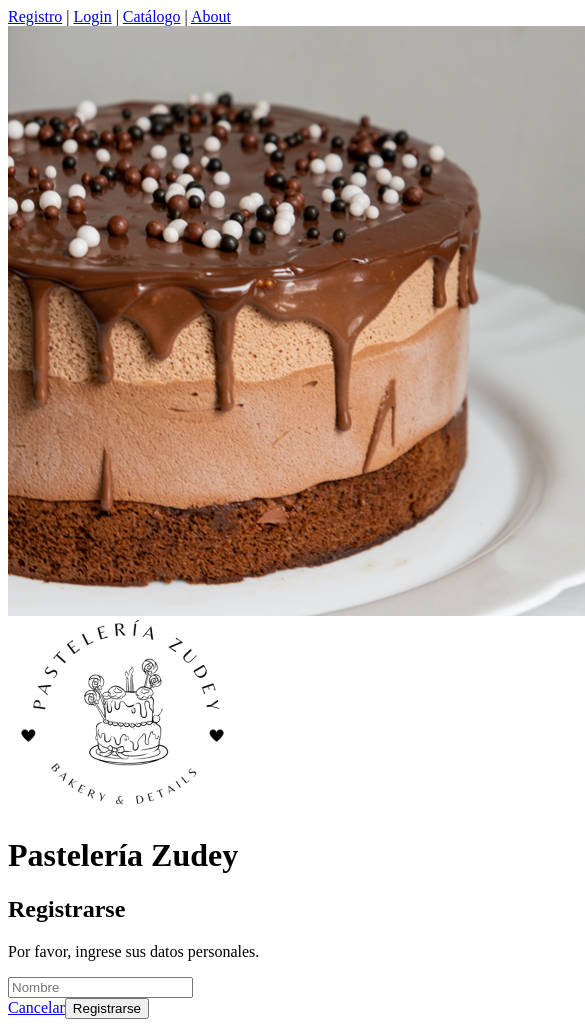
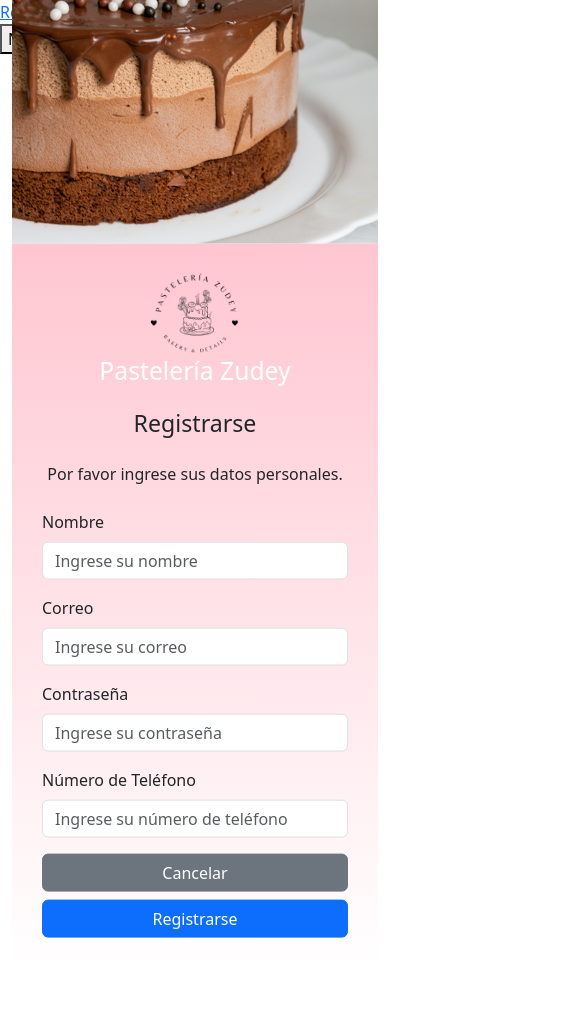
Before and after one commit to FernandozS05/frontend_pasteleria, a Vue app: page /registro in a window 390 px wide. Shown: the whole page, 585 px wide, since content can reach past the window. After the commit the page ends 967 px from the top, so only its background shows below. Built offline with nearby package versions, Linux system fonts and the light colour scheme.

Commit message:
Estilos y Librerías instaladas

```diff
--- a/package.json
+++ b/package.json
@@ -8,9 +8,12 @@
     "lint": "vue-cli-service lint"
   },
   "dependencies": {
+    "bootstrap": "^5.3.2",
     "core-js": "^3.8.3",
+    "toastify-js": "^1.12.0",
     "vue": "^3.2.13",
     "vue-router": "^4.0.3",
+    "vue-toastify": "^2.0.0-alpha.2",
     "vue3-toastify": "^0.2.1"
   },
   "devDependencies": {
--- a/src/components/HelloWorld.vue
+++ b/src/components/HelloWorld.vue
@@ -1,5 +1,33 @@
 <template>
-
+  <div class="hello">
+    <h1>{{ msg }}</h1>
+    <p>
+      For a guide and recipes on how to configure / customize this project,<br>
+      check out the
+      <a href="https://cli.vuejs.org" target="_blank" rel="noopener">vue-cli documentation</a>.
+    </p>
+    <h3>Installed CLI Plugins</h3>
+    <ul>
+      <li><a href="https://github.com/vuejs/vue-cli/tree/dev/packages/%40vue/cli-plugin-babel" target="_blank" rel="noopener">babel</a></li>
+      <li><a href="https://github.com/vuejs/vue-cli/tree/dev/packages/%40vue/cli-plugin-eslint" target="_blank" rel="noopener">eslint</a></li>
+    </ul>
+    <h3>Essential Links</h3>
+    <ul>
+      <li><a href="https://vuejs.org" target="_blank" rel="noopener">Core Docs</a></li>
+      <li><a href="https://forum.vuejs.org" target="_blank" rel="noopener">Forum</a></li>
+      <li><a href="https://chat.vuejs.org" target="_blank" rel="noopener">Community Chat</a></li>
+      <li><a href="https://twitter.com/vuejs" target="_blank" rel="noopener">Twitter</a></li>
+      <li><a href="https://news.vuejs.org" target="_blank" rel="noopener">News</a></li>
+    </ul>
+    <h3>Ecosystem</h3>
+    <ul>
+      <li><a href="https://router.vuejs.org" target="_blank" rel="noopener">vue-router</a></li>
+      <li><a href="https://vuex.vuejs.org" target="_blank" rel="noopener">vuex</a></li>
+      <li><a href="https://github.com/vuejs/vue-devtools#vue-devtools" target="_blank" rel="noopener">vue-devtools</a></li>
+      <li><a href="https://vue-loader.vuejs.org" target="_blank" rel="noopener">vue-loader</a></li>
+      <li><a href="https://github.com/vuejs/awesome-vue" target="_blank" rel="noopener">awesome-vue</a></li>
+    </ul>
+  </div>
 </template>
 
 <script>
--- a/src/components/Registro/RegistroUsuario.vue
+++ b/src/components/Registro/RegistroUsuario.vue
@@ -1,53 +1,81 @@
 <template>
-  <div>
-    <router-view></router-view>
-    <div class="container">
-      <div class="row">
-        <div class="col-md-6 p-4">
-          <div class="seccion-izquierda">
+  <div class="container position-absolute top-50 start-50 translate-middle">
+    <div class="row">
+      <!-- Parte izquierda con imagen -->
+      <div class="col-md-6 order-md-1">
+        <img
+          src="../../assets/Imagen2.png"
+          alt="Imagen Pastelería"
+          class="img-fluid"
+        />
+      </div>
+
+      <!-- Parte derecha con degradado y formulario -->
+      <div class="col-md-6 order-md-2">
+        <div class="gradient-background">
+          <div class="text-center mb-4">
+            <!-- Logotipo y nombre de la pastelería -->
             <img
-              src="../../assets/Imagen2.png"
-              alt="Imagen Pastelería"
-              class="img-fluid w-100"
+              src="../../assets/Logo1.png"
+              alt="Logotipo Pastelería Zudey"
+              class="img-fluid logo"
             />
+            <h2 class="text-white">Pastelería Zudey</h2>
           </div>
-        </div>
 
-        <div class="col-md-6 p-4">
-          <div class="seccion-derecha text-center">
-            <div id="degradado-rosa" class="d-flex align-items-center">
-              <img src="../../assets/Logo1.png" alt="Logo Pastelería" />
-              <h1 class="ml-2">Pastelería Zudey</h1>
+          <h3 class="text-center mb-4">Registrarse</h3>
+          <p class="text-center mb-4">
+            Por favor ingrese sus datos personales.
+          </p>
+
+          <form>
+            <div class="mb-3">
+              <label for="nombre" class="form-label">Nombre</label>
+              <input
+                type="text"
+                class="form-control"
+                id="nombre"
+                placeholder="Ingrese su nombre"
+              />
             </div>
-            <h2 class="mt-4">Registrarse</h2>
-            <p class="mb-4">Por favor, ingrese sus datos personales.</p>
 
-            <form @submit.prevent="registro">
-              <p class="text-danger">{{ registroError }}</p>
-              <div class="mb-3">
-                <input
-                  v-model="nombre"
-                  type="text"
-                  placeholder="Nombre"
-                  required
-                  class="form-control"
-                />
-              </div>
+            <div class="mb-3">
+              <label for="correo" class="form-label">Correo</label>
+              <input
+                type="email"
+                class="form-control"
+                id="correo"
+                placeholder="Ingrese su correo"
+              />
+            </div>
 
-              <div class="d-flex justify-content-between">
-                <router-link
-                  to="/iniciarSesion"
-                  class="btn btn-secondary"
-                  :class="{ active: $route.path === '/iniciarSesion' }"
-                  aria-current="page"
-                  >Cancelar</router-link
-                >
-                <button type="submit" class="btn btn-primary">
-                  Registrarse
-                </button>
-              </div>
-            </form>
-          </div>
+            <div class="mb-3">
+              <label for="contrasena" class="form-label">Contraseña</label>
+              <input
+                type="password"
+                class="form-control"
+                id="contrasena"
+                placeholder="Ingrese su contraseña"
+              />
+            </div>
+
+            <div class="mb-3">
+              <label for="telefono" class="form-label"
+                >Número de Teléfono</label
+              >
+              <input
+                type="tel"
+                class="form-control"
+                id="telefono"
+                placeholder="Ingrese su número de teléfono"
+              />
+            </div>
+
+            <div class="d-grid gap-2">
+              <button class="btn btn-secondary" type="button">Cancelar</button>
+              <button class="btn btn-primary" type="button">Registrarse</button>
+            </div>
+          </form>
         </div>
       </div>
     </div>
@@ -56,18 +84,17 @@
 
 <script>
 export default {
-  data() {
-    return {
-      nombre: "",
-      registroError: "",
-    };
-  },
-  methods: {
-    registro() {
-    },
-  },
+  name: "SignUp",
 };
 </script>
 
 <style scoped>
+.gradient-background {
+  background: linear-gradient(to top, #ffffff, #ffc6d1);
+  padding: 30px;
+}
+
+.logo {
+  max-width: 100px;
+}
 </style>
--- a/src/main.js
+++ b/src/main.js
@@ -1,5 +1,15 @@
 import { createApp } from 'vue'
 import App from './App.vue'
+import Vue3Toasity  from 'vue3-toastify';
+import 'vue3-toastify/dist/index.css';
 import router from './router'
 
-createApp(App).use(router).mount('#app')
+import "bootstrap/dist/css/bootstrap.min.css";
+
+createApp(App).use(router).use(
+    Vue3Toasity,
+    {
+      autoClose: 3000,
+      // ...
+    },
+  ).mount('#app')
--- a/src/views/Registro/RegistroUsuarioView.vue
+++ b/src/views/Registro/RegistroUsuarioView.vue
@@ -1,12 +1,14 @@
 <template>
   <div class="registro-usuario-view">
     <RegistroUsuario/>
+    <button @click="notify">Notify !</button>
   </div>
 </template>
 
 <script>
 // @ is an alias to /src
 import RegistroUsuario from "@/components/Registro/RegistroUsuario.vue";
+import { toast } from "vue3-toastify";
 
 export default {
   name: "RegistroUsuarioView",
@@ -17,6 +19,12 @@ export default {
     irAlCatalogo() {
       this.$router.push("/catalogo");
     },
+    notify() {
+      toast("Wow so easy !", {
+        autoClose: 1000,
+        position: toast.POSITION.BOTTOM_RIGHT,
+      });
+    },
   },
 };
 </script>
```
Also changed, not shown: src/config/toast.js (added, +10 -0 lines), 1 other file (tests, documents, lock files or other folders).
